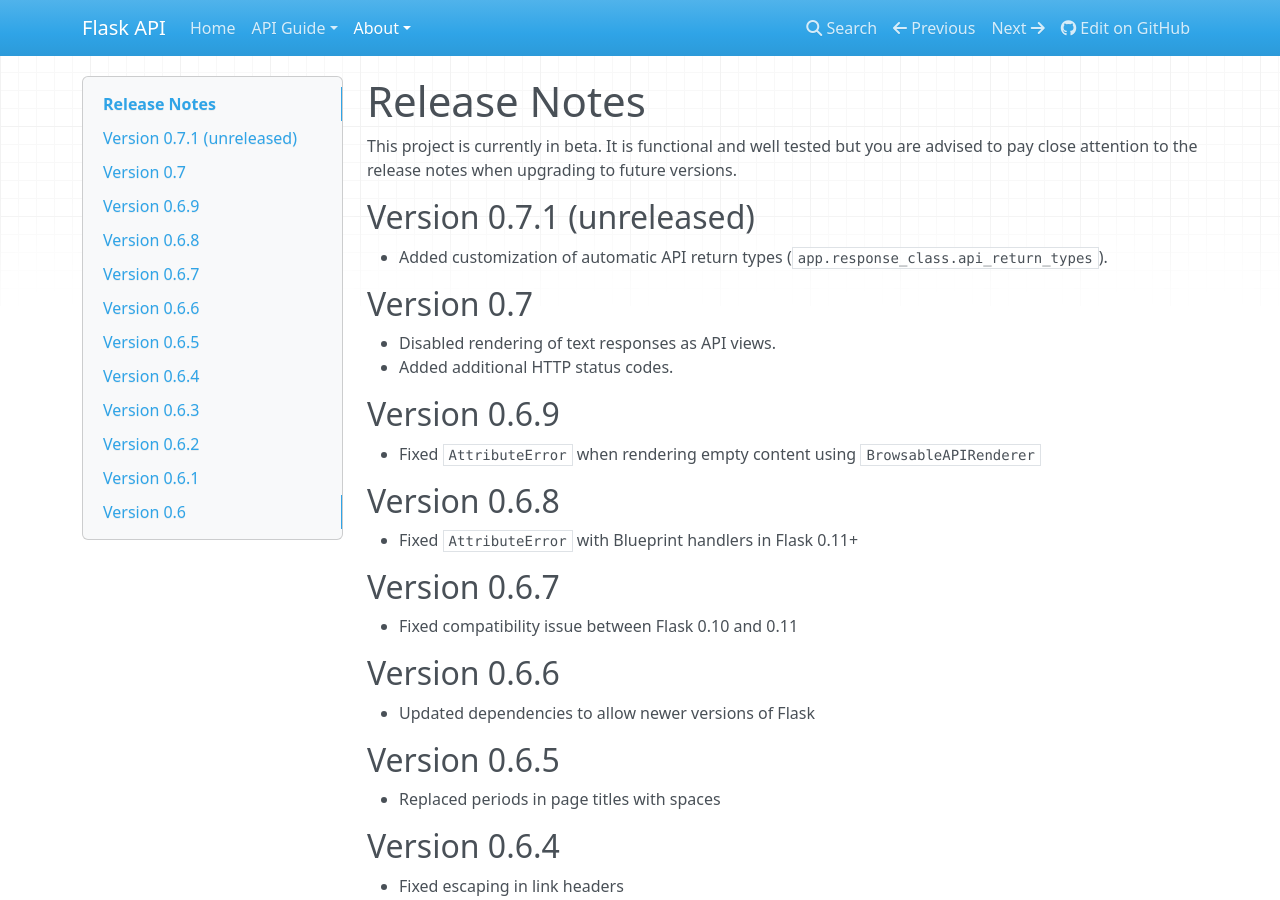
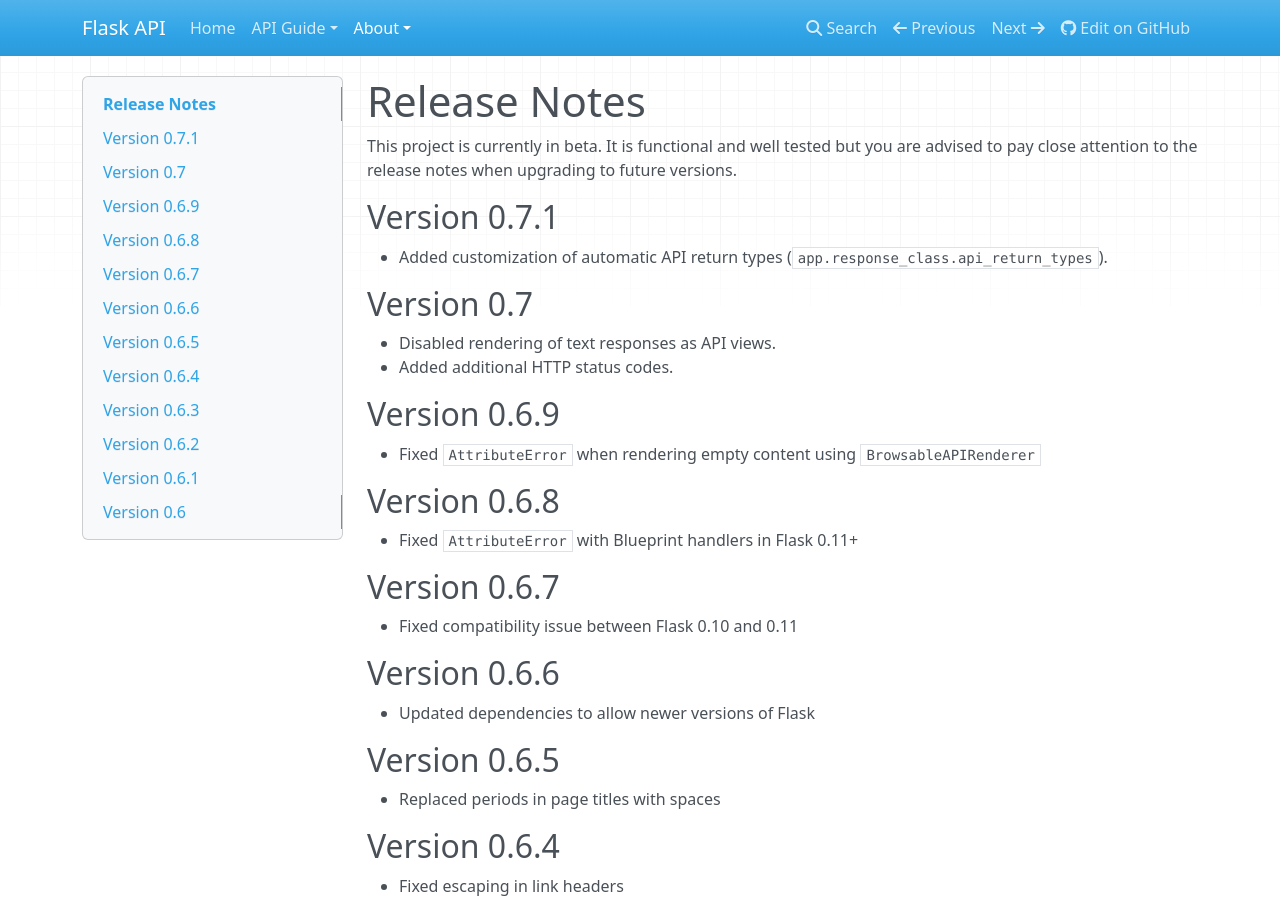
Before and after one commit to greatuber/flask-api, an MkDocs documentation site: the page built from docs/about/release-notes.md, in a window 1280 px wide and 900 px high. Built offline with MkDocs 1.6.1, drawn with Linux system fonts in a browser that asks for light colours; nearby versions of some CDN libraries; old or Windows-style settings are respelled for this version of MkDocs.

Commit message:
Bump version to 0.7.1

```diff
--- a/docs/about/release-notes.md
+++ b/docs/about/release-notes.md
@@ -2,7 +2,7 @@
 
 This project is currently in beta.  It is functional and well tested but you are advised to pay close attention to the release notes when upgrading to future versions.
 
-## Version 0.7.1 (unreleased)
+## Version 0.7.1
 
 * Added customization of automatic API return types (`app.response_class.api_return_types`).
 
--- a/flask_api/__init__.py
+++ b/flask_api/__init__.py
@@ -1,3 +1,3 @@
 from flask_api.app import FlaskAPI
 
-__version__ = '0.7.1b2'
+__version__ = '0.7.1'
```
